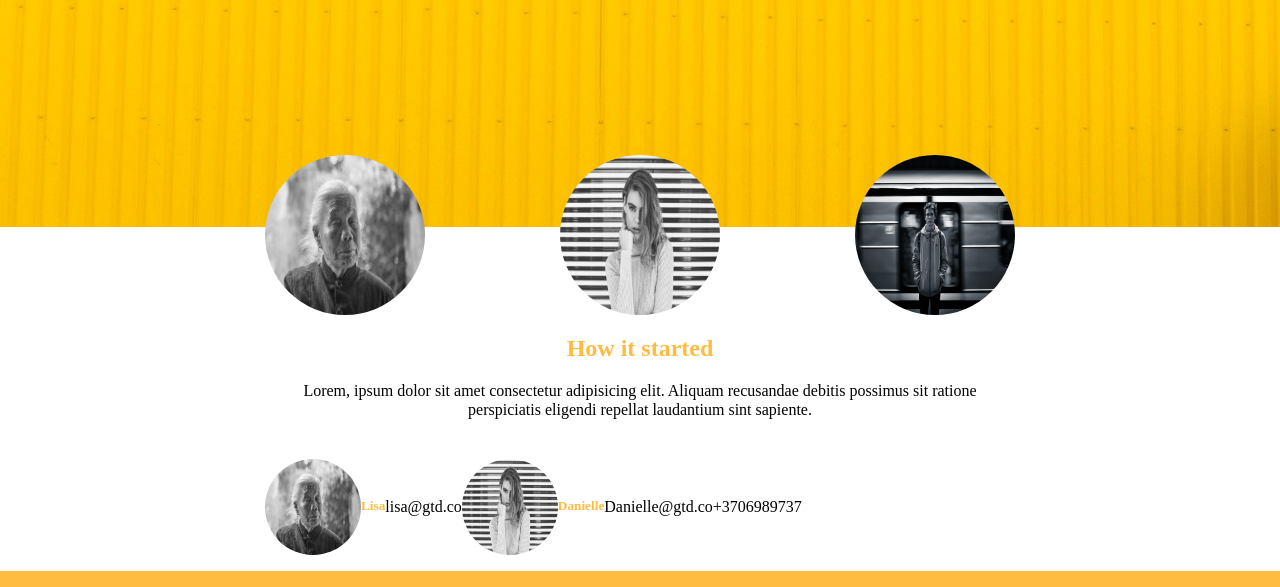
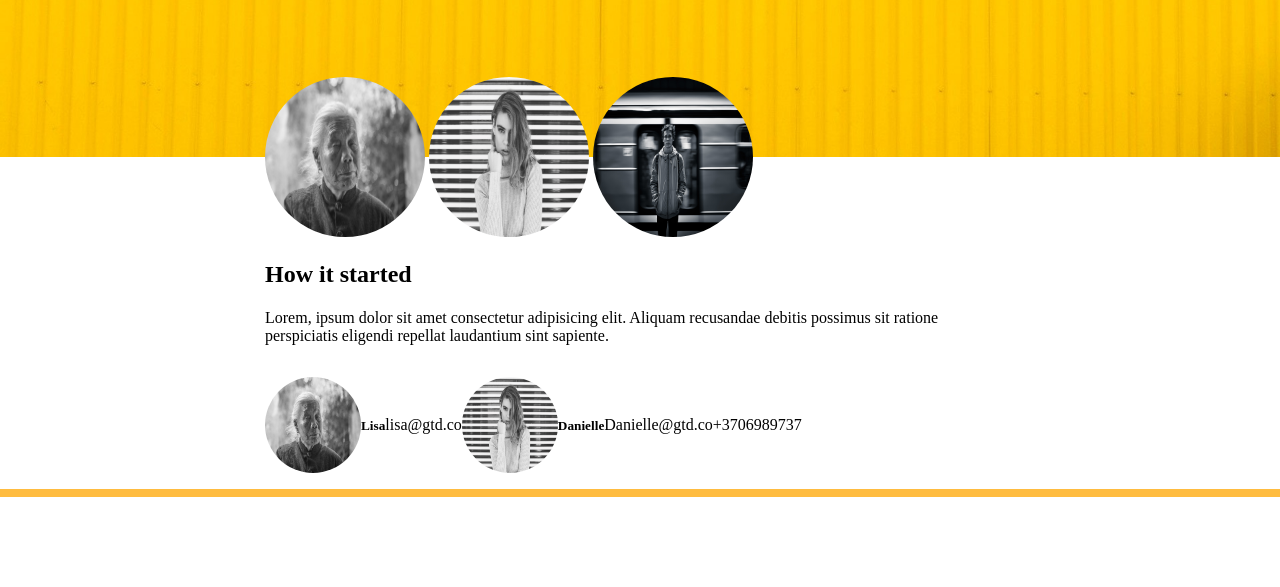
Before and after one commit to KostasTur/Assignment, a plain HTML site: page Gtd/index.html in a window 1280 px wide. Shown: the part 370-957 px from the top of the page. After the commit the page ends 867 px from the top, so only its background shows below. Drawn offline with nearby package versions, Linux system fonts and the light colour scheme.

Commit message:
contact fixed

```diff
--- a/Gtd/css/style.css
+++ b/Gtd/css/style.css
@@ -4,8 +4,9 @@
   --yellow: #ffbc40;
 }
 
+/* hero */
 .hero {
-  height: 550px;
+  height: 60vh;
   background-image: url(/Gtd/assets/hero-bg.jpeg);
   background-size: cover;
   background-repeat: no-repeat;
@@ -18,40 +19,8 @@
 .hero__heading {
   color: var(--grey);
 }
-.about {
-  padding: 0.5rem;
-}
-.about-images {
-  display: flex;
-  justify-content: space-between;
-}
-.member-img {
-  border-radius: 50%;
-  width: 30vw;
-  height: 30vw;
-}
-.about-text {
-  text-align: center;
-}
-.about-text h2 {
-  color: var(--yellow);
-}
-
-.member-card {
-  text-align: center;
-}
-.member-card h5 {
-  color: var(--yellow);
-  margin-top: 0.2rem;
-  margin-bottom: 0.4rem;
-}
-.contact-img {
-  border-radius: 50%;
-  width: 40vw;
-  height: 40vw;
-}
 
 .yellow-line {
-  height: 1rem;
+  height: 1vh;
   background-color: var(--yellow);
 }
```
